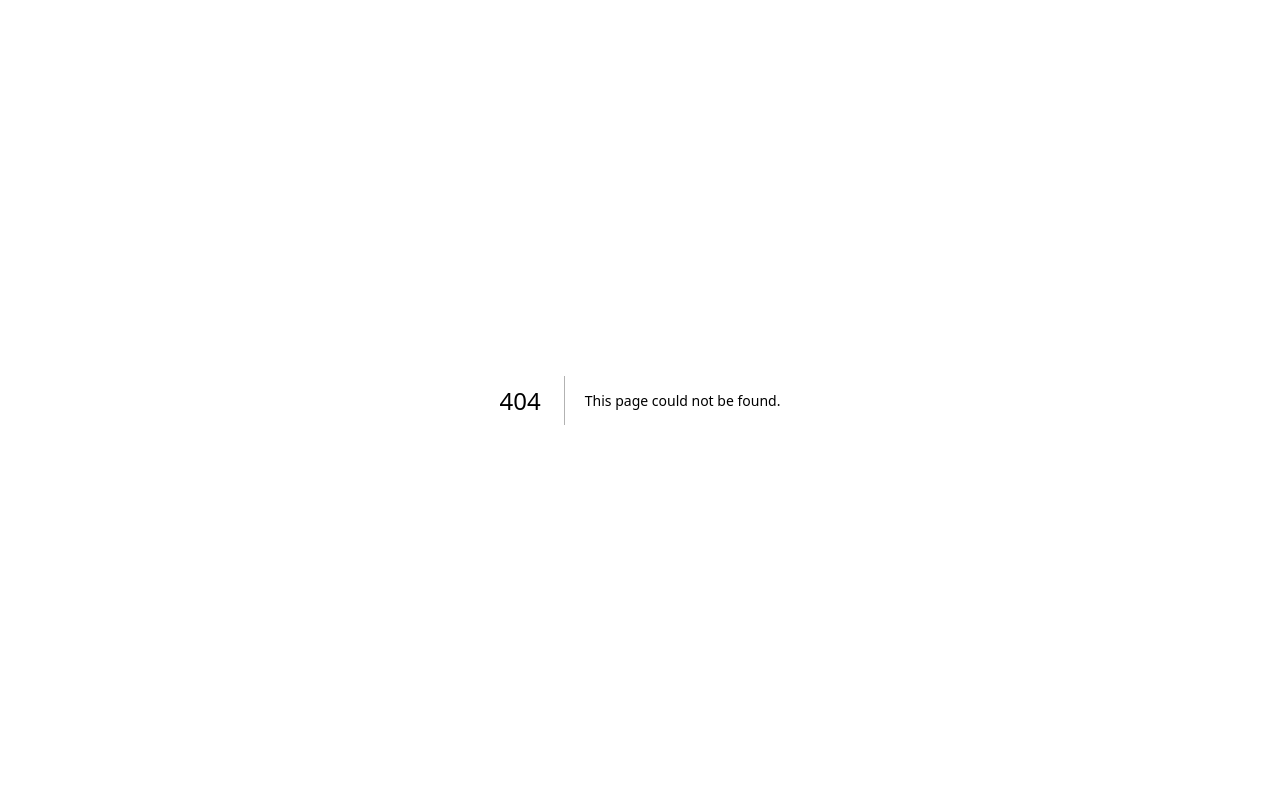
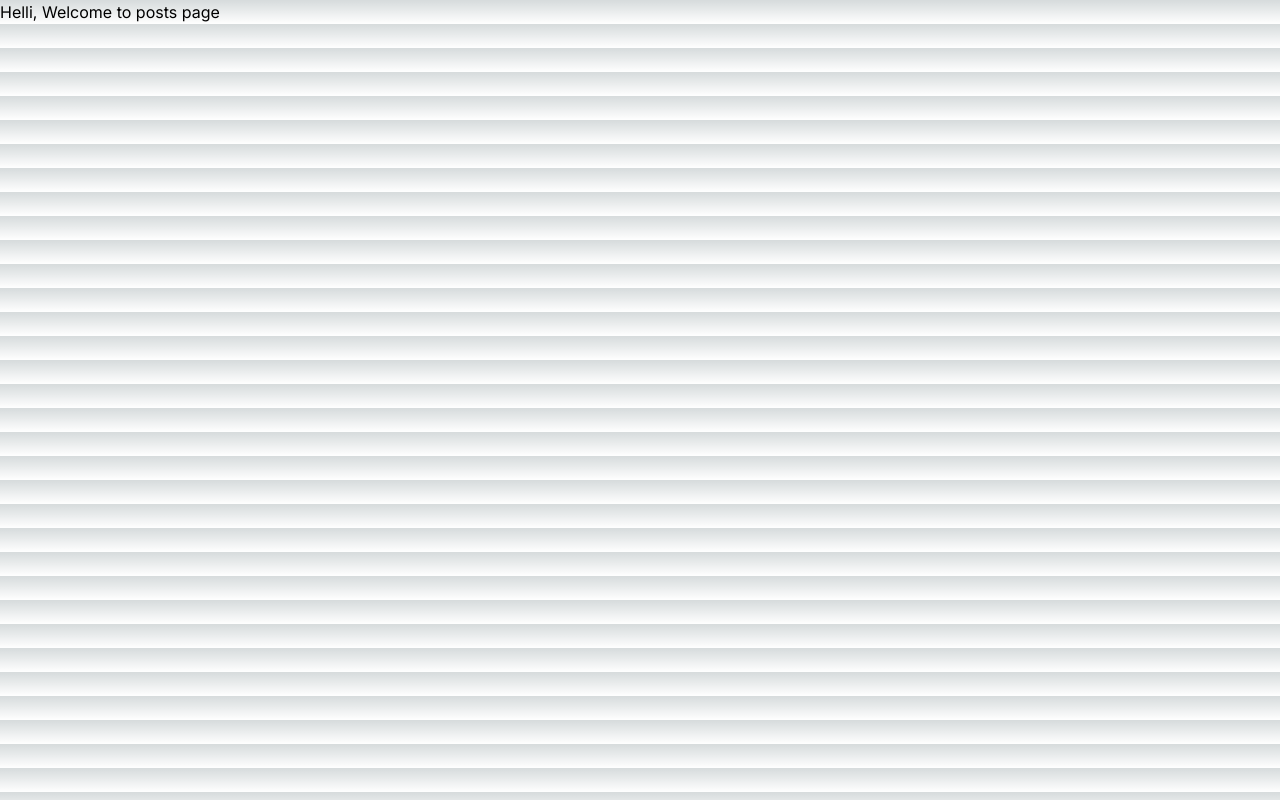
Before and after one commit to TechnologicalJerry/tailwind-react-next-express-mongo, a Next.js app: page /posts in a window 1280 px wide. Before the commit this address had no page. Built offline with nearby package versions, Linux system fonts and the light colour scheme.

Commit message:
Create page.js

```diff
--- /dev/null
+++ b/app/posts/page.js
@@ -0,0 +1,9 @@
+import React from 'react'
+
+const page = () => {
+    return (
+        <div>Helli, Welcome to posts page</div>
+    )
+}
+
+export default page;
```
